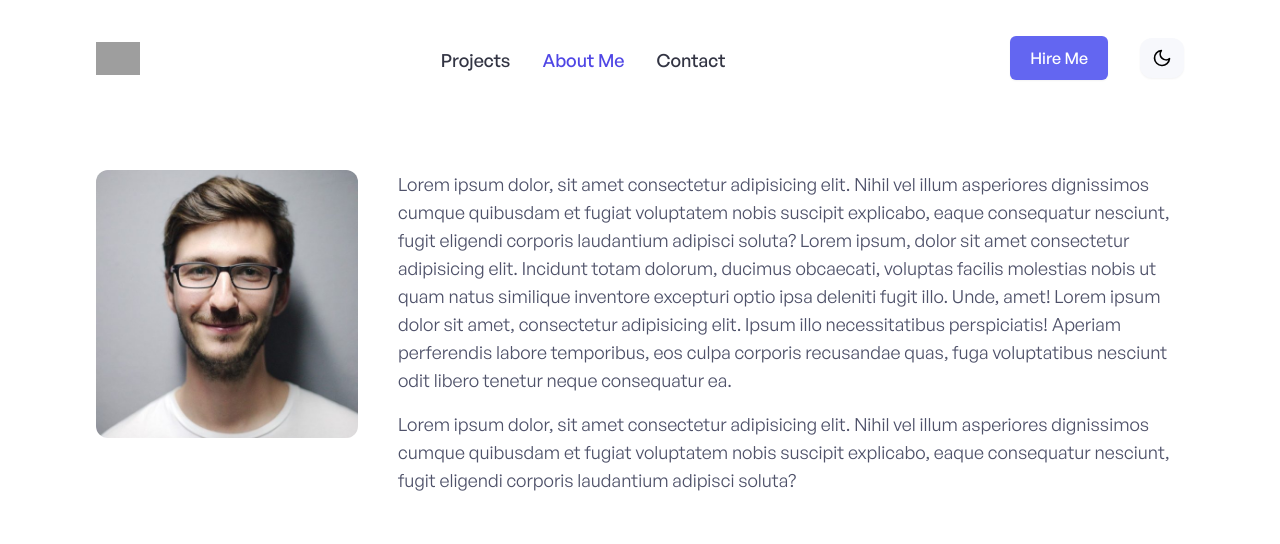
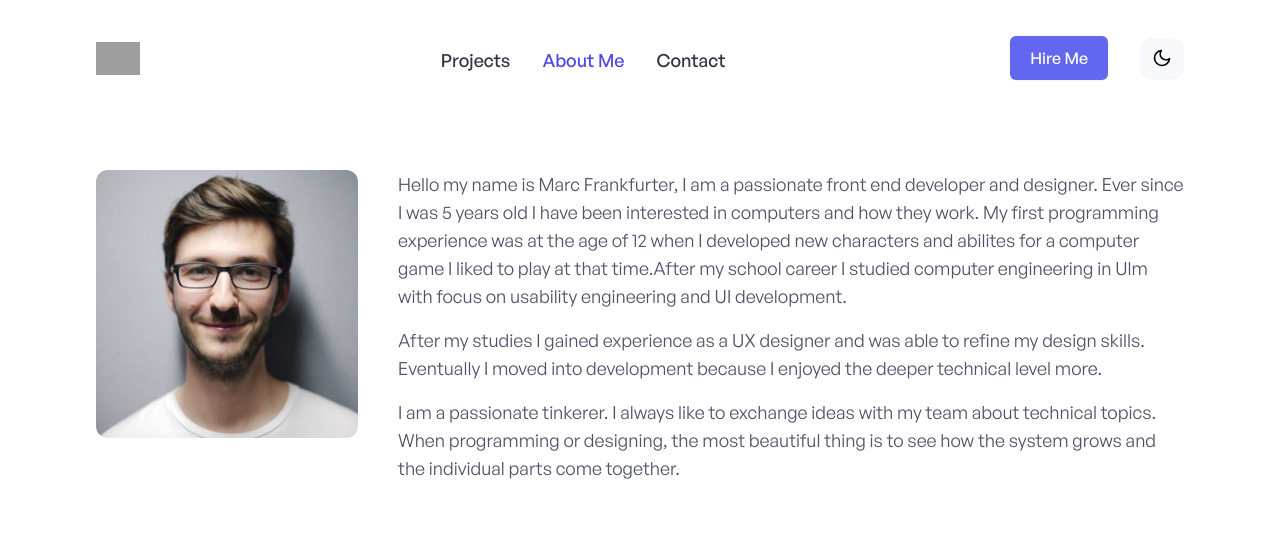
Before and after one commit to FranktheFurter/marcfrankfurter, a Vue app: page /about in a window 1280 px wide. Shown: the top 544 px of the page. Built offline with nearby package versions, Linux system fonts and the light colour scheme; grey boxes are pictures that could not be loaded; what vue-backtotop would draw is missing.

Commit message:
Updated about me text

```diff
--- a/src/components/about/AboutMe.vue
+++ b/src/components/about/AboutMe.vue
@@ -6,12 +6,17 @@ export default {
 				{
 					id: 1,
 					bio:
-						'Lorem ipsum dolor, sit amet consectetur adipisicing elit. Nihil vel illum asperiores dignissimos cumque quibusdam et fugiat voluptatem nobis suscipit explicabo, eaque consequatur nesciunt, fugit eligendi corporis laudantium adipisci soluta? Lorem ipsum, dolor sit amet consectetur adipisicing elit. Incidunt totam dolorum, ducimus obcaecati, voluptas facilis molestias nobis ut quam natus similique inventore excepturi optio ipsa deleniti fugit illo. Unde, amet! Lorem ipsum dolor sit amet, consectetur adipisicing elit. Ipsum illo necessitatibus perspiciatis! Aperiam perferendis labore temporibus, eos culpa corporis recusandae quas, fuga voluptatibus nesciunt odit libero tenetur neque consequatur ea.',
+						"Hello my name is Marc Frankfurter, I am a passionate front end developer and designer. Ever since I was 5 years old I have been interested in computers and how they work. My first programming experience was at the age of 12 when I developed new characters and abilites for a computer game I liked to play at that time.After my school career I studied computer engineering in Ulm with focus on usability engineering and UI development.",
 				},
 				{
 					id: 2,
 					bio:
-						'Lorem ipsum dolor, sit amet consectetur adipisicing elit. Nihil vel illum asperiores dignissimos cumque quibusdam et fugiat voluptatem nobis suscipit explicabo, eaque consequatur nesciunt, fugit eligendi corporis laudantium adipisci soluta?',
+						"After my studies I gained experience as a UX designer and was able to refine my design skills. Eventually I moved into development because I enjoyed the deeper technical level more.",
+				},
+				{
+					id: 3,
+					bio:
+						'I am a passionate tinkerer. I always like to exchange ideas with my team about technical topics. When programming or designing, the most beautiful thing is to see how the system grows and the individual parts come together.',
 				},
 			],
 		};
@@ -23,20 +28,13 @@ export default {
 	<div class="block sm:flex sm:gap-10 mt-10 sm:mt-20">
 		<!-- About profile image -->
 		<div class="w-full sm:w-1/4 mb-7 sm:mb-0">
-			<img
-				src="@/assets/images/profile.jpeg"
-				class="rounded-xl w-96"
-				alt=""
-			/>
+			<img src="@/assets/images/profile.jpeg" class="rounded-xl w-96" alt="" />
 		</div>
 
 		<!-- About details -->
 		<div class="w-full sm:w-3/4 text-left">
-			<p
-				v-for="bio in bios"
-				:key="bio.id"
-				class="font-general-regular mb-4 text-ternary-dark dark:text-ternary-light text-lg"
-			>
+			<p v-for="bio in bios" :key="bio.id"
+				class="font-general-regular mb-4 text-ternary-dark dark:text-ternary-light text-lg">
 				{{ bio.bio }}
 			</p>
 		</div>
```
